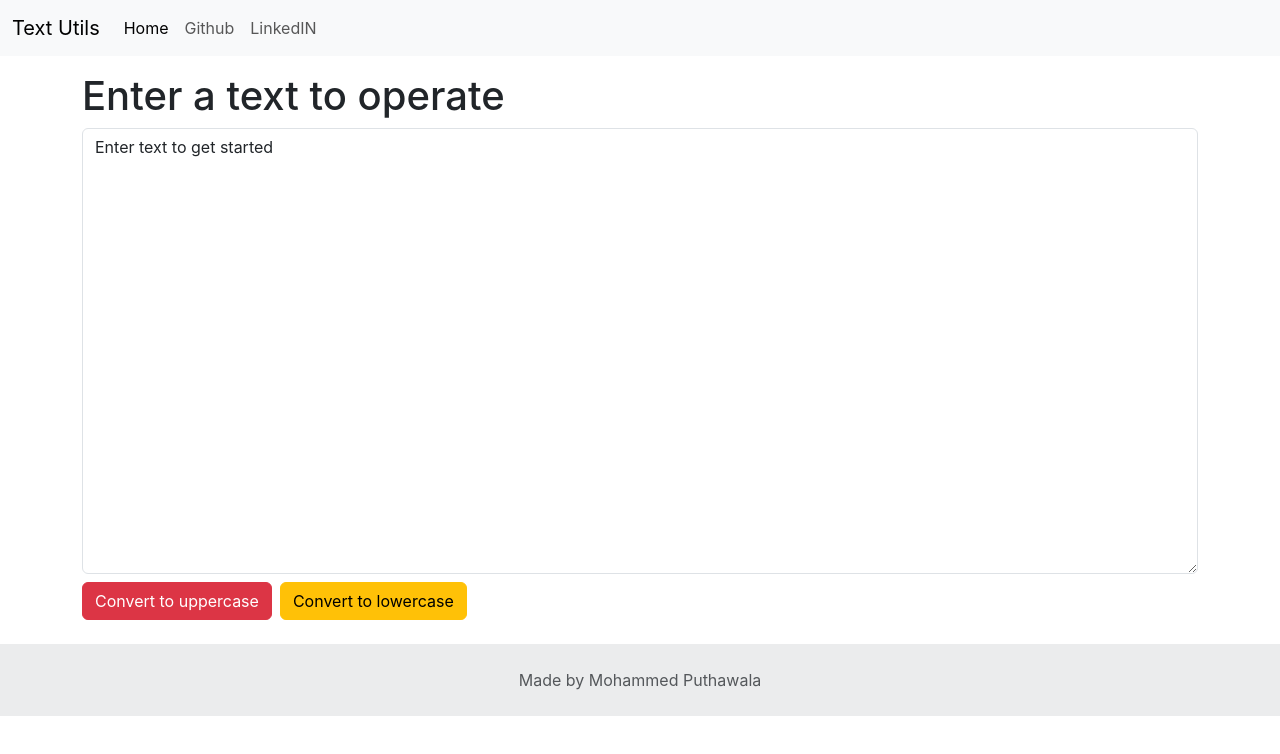
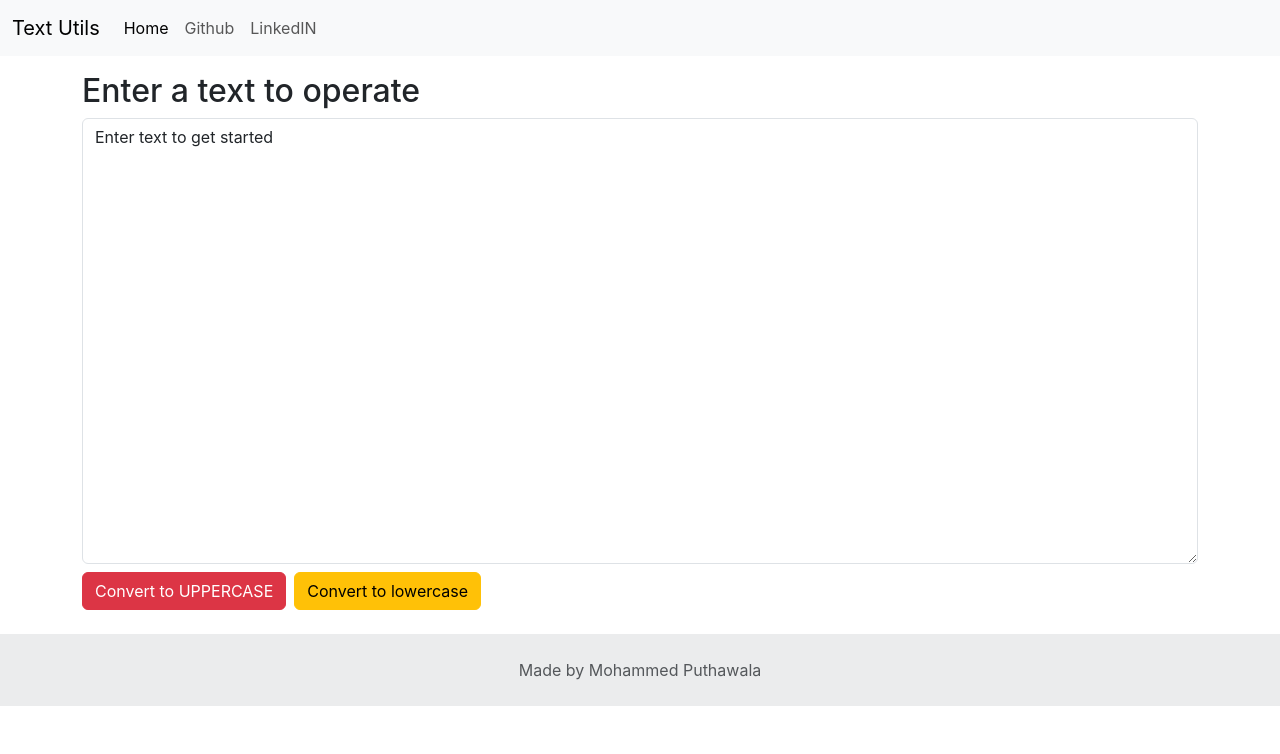
Before and after one commit to Ntrv3390/react-text-utils, a React (Create React App) app: page / in a window 1280 px wide. Shown: the top 754 px of the page. Built offline with nearby package versions, Linux system fonts and the light colour scheme.

Commit message:
Some basic changes

```diff
--- a/src/modules/Footer.js
+++ b/src/modules/Footer.js
@@ -1,5 +1,5 @@
-import React from 'react'
-import PropTypes from 'prop-types'
+import React from 'react';
+import PropTypes from 'prop-types';
 
 export const Footer = (props) => {
     const copyrightStyle = {
--- a/src/modules/Navbar.js
+++ b/src/modules/Navbar.js
@@ -1,5 +1,5 @@
-import React from 'react'
-import PropTypes  from 'prop-types'
+import React from 'react';
+import PropTypes  from 'prop-types';
 
 export const Navbar = (props) => {
   return (
--- a/src/modules/Textform.js
+++ b/src/modules/Textform.js
@@ -1,5 +1,5 @@
-import React, {useState} from 'react'
-import PropTypes from 'prop-types'
+import React, {useState} from 'react';
+import PropTypes from 'prop-types';
 
 export const Textform = (props) => {
     const handleUpperCase = () => {
@@ -16,10 +16,10 @@ export const Textform = (props) => {
     const [text, setText] = useState('Enter text to get started');
   return (
     <div className="container mt-3">
-        <h1>{props.heading}</h1>
+        <h2>{props.heading}</h2>
         <textarea className="form-control" value={text} rows={18} onChange={handleChange}></textarea>
         <span>
-            <button className="btn btn-danger mt-2" onClick={handleUpperCase}>Convert to uppercase</button>
+            <button className="btn btn-danger mt-2" onClick={handleUpperCase}>Convert to UPPERCASE</button>
             <button className="btn btn-warning mt-2 mx-2" onClick={handleLowerCase}>Convert to lowercase</button>
         </span>
     </div>
```
